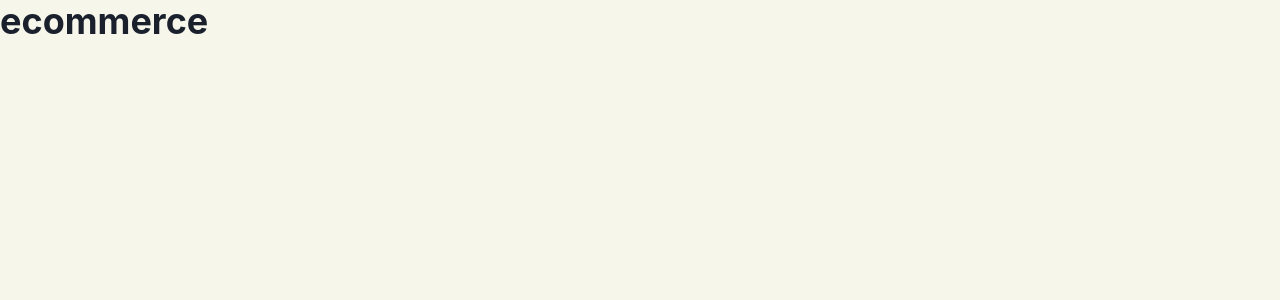
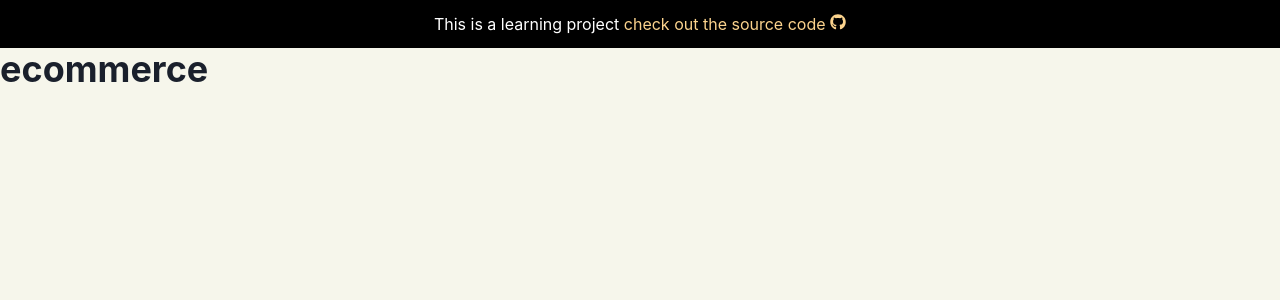
Before and after one commit to jpecheverryp/ecomm, a React (Create React App) app in the folder client/: page / in a window 1280 px wide. Shown: the top 300 px of the page. Built offline with nearby package versions, Linux system fonts and the light colour scheme.

Commit message:
add banner

```diff
--- a/client/package.json
+++ b/client/package.json
@@ -16,6 +16,7 @@
     "framer-motion": "^6.2.6",
     "react": "^17.0.2",
     "react-dom": "^17.0.2",
+    "react-icons": "^4.3.1",
     "react-scripts": "5.0.0",
     "typescript": "^4.5.5",
     "web-vitals": "^2.1.4"
--- a/client/src/App.tsx
+++ b/client/src/App.tsx
@@ -1,10 +1,13 @@
 import { Box, Heading } from '@chakra-ui/react';
 import React from 'react';
+import Banner from './components/Banner';
 
 function App() {
   return (
     <Box>
+      <Banner />
       <Heading>ecommerce</Heading>
+      <Box height={'200vh'}></Box>
     </Box>
   );
 }
--- /dev/null
+++ b/client/src/components/Banner.tsx
@@ -0,0 +1,20 @@
+import { Box, Link, Icon } from '@chakra-ui/react';
+import { FaGithub } from 'react-icons/fa';
+import React from 'react';
+
+const Banner = () => {
+  return (
+    <Box bg={'black'} color={'white'} textAlign='center' p={3}>
+      This is a learning project{' '}
+      <Link
+        href='https://github.com/jpecheverryp/ecomm'
+        target={'_blank'}
+        color={'orange.200'}
+      >
+        check out the source code <Icon as={FaGithub} />
+      </Link>
+    </Box>
+  );
+};
+
+export default Banner;
```
Also changed, not shown: 1 other file (tests, documents, lock files or other folders).
